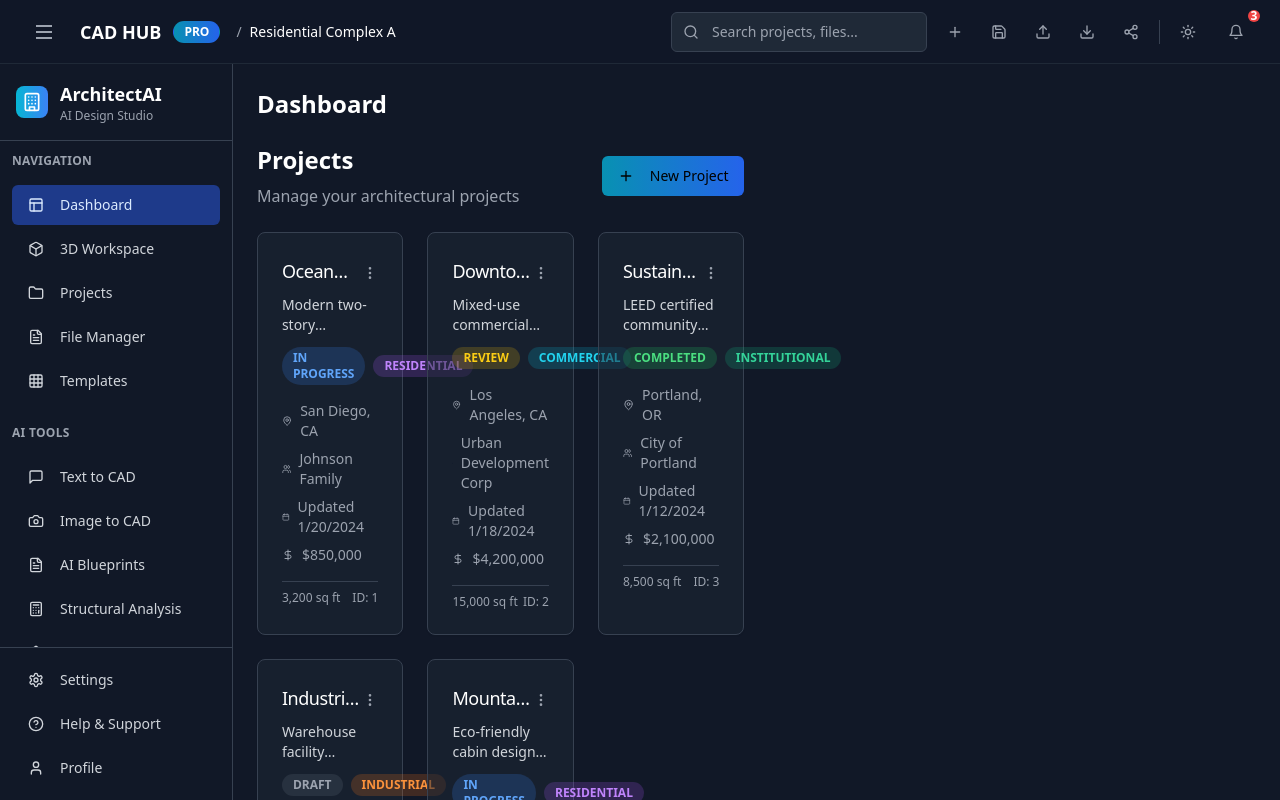
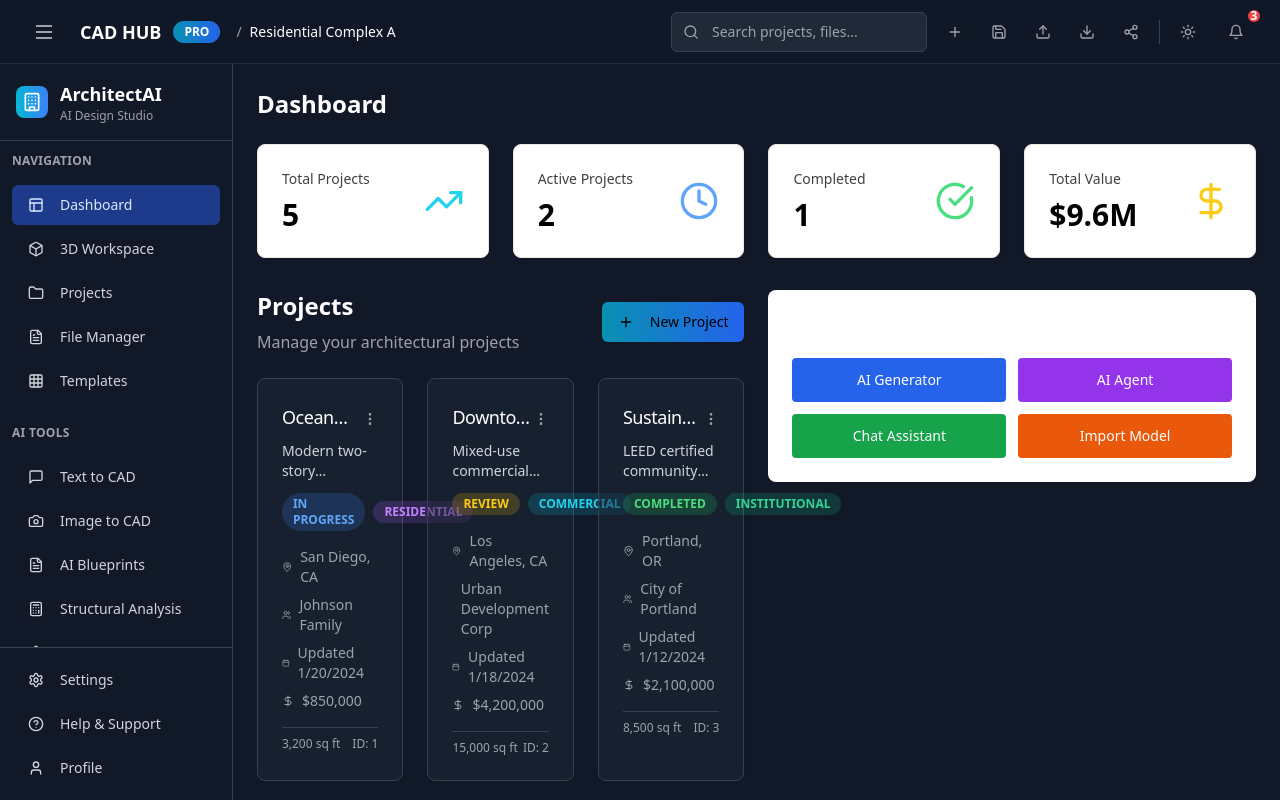
Before and after one commit to lalomorales22/cad-hub-architech-AI, a React (Vite) app: page / in a window 1280 px wide. Built offline with nearby package versions, Linux system fonts and the light colour scheme.

Commit message:
Fix dashboard layout and UI issues
Restored the 3D workspace, fixed dashboard card and text visibility, and added a close button to the AI Agent widget.

```diff
--- a/src/components/MainWorkspace.tsx
+++ b/src/components/MainWorkspace.tsx
@@ -16,6 +16,8 @@ import { StructuralAnalysis } from './StructuralAnalysis';
 import { CodeChecker } from './CodeChecker';
 import { CostEstimator } from './CostEstimator';
 import { ParametricStudio } from './ParametricStudio';
+import { ThreeJSCanvas } from './ThreeJSCanvas';
+import { StatsOverview } from './StatsOverview';
 
 interface MainWorkspaceProps {
   theme: 'dark' | 'light';
@@ -28,14 +30,18 @@ export const MainWorkspace = ({ theme, activeProject, currentView }: MainWorkspa
   const [showAIAgent, setShowAIAgent] = useState(false);
   const [showChat, setShowChat] = useState(false);
   const [showImporter, setShowImporter] = useState(false);
+  const [cadData, setCadData] = useState(null);
 
   const handleAIGenerate = (cadData: any) => {
     console.log('AI Generated CAD data:', cadData);
+    setCadData(cadData);
     setShowAIGenerator(false);
+    setShowAIAgent(false);
   };
 
   const handleImportModel = (modelData: any) => {
     console.log('Imported model data:', modelData);
+    setCadData(modelData);
     setShowImporter(false);
   };
 
@@ -46,43 +52,80 @@ export const MainWorkspace = ({ theme, activeProject, currentView }: MainWorkspa
         return (
           <div className="p-6">
             <h2 className="text-2xl font-bold mb-6">Dashboard</h2>
+            <StatsOverview />
             <div className="grid grid-cols-1 lg:grid-cols-2 gap-6">
               <ProjectGrid />
+              <div className="space-y-4">
+                <div className="bg-card rounded-lg p-6">
+                  <h3 className="text-lg font-semibold mb-4">Quick Actions</h3>
+                  <div className="grid grid-cols-2 gap-3">
+                    <button
+                      onClick={() => setShowAIGenerator(true)}
+                      className="p-3 bg-blue-600 text-white rounded hover:bg-blue-700 text-sm"
+                    >
+                      AI Generator
+                    </button>
+                    <button
+                      onClick={() => setShowAIAgent(true)}
+                      className="p-3 bg-purple-600 text-white rounded hover:bg-purple-700 text-sm"
+                    >
+                      AI Agent
+                    </button>
+                    <button
+                      onClick={() => setShowChat(true)}
+                      className="p-3 bg-green-600 text-white rounded hover:bg-green-700 text-sm"
+                    >
+                      Chat Assistant
+                    </button>
+                    <button
+                      onClick={() => setShowImporter(true)}
+                      className="p-3 bg-orange-600 text-white rounded hover:bg-orange-700 text-sm"
+                    >
+                      Import Model
+                    </button>
+                  </div>
+                </div>
+              </div>
             </div>
           </div>
         );
 
       case 'workspace':
         return (
-          <div className="h-full flex items-center justify-center">
-            <div className="text-center space-y-4">
-              <h2 className="text-2xl font-bold">3D CAD Workspace</h2>
-              <div className="flex gap-4">
+          <div className="h-full flex flex-col">
+            <div className="p-4 border-b border-border">
+              <div className="flex justify-between items-center">
+                <h2 className="text-xl font-bold">3D CAD Workspace</h2>
+                <div className="flex gap-2">
                   <button
                     onClick={() => setShowAIGenerator(true)}
-                  className="px-4 py-2 bg-blue-600 text-white rounded hover:bg-blue-700"
+                    className="px-3 py-1.5 bg-blue-600 text-white rounded hover:bg-blue-700 text-sm"
                   >
                     AI Generator
                   </button>
                   <button
                     onClick={() => setShowAIAgent(true)}
-                  className="px-4 py-2 bg-purple-600 text-white rounded hover:bg-purple-700"
+                    className="px-3 py-1.5 bg-purple-600 text-white rounded hover:bg-purple-700 text-sm"
                   >
                     AI Agent
                   </button>
                   <button
                     onClick={() => setShowChat(true)}
-                  className="px-4 py-2 bg-green-600 text-white rounded hover:bg-green-700"
+                    className="px-3 py-1.5 bg-green-600 text-white rounded hover:bg-green-700 text-sm"
                   >
                     Chat
                   </button>
                   <button
                     onClick={() => setShowImporter(true)}
-                  className="px-4 py-2 bg-orange-600 text-white rounded hover:bg-orange-700"
+                    className="px-3 py-1.5 bg-orange-600 text-white rounded hover:bg-orange-700 text-sm"
                   >
-                  Import Model
+                    Import
                   </button>
                 </div>
+              </div>
+            </div>
+            <div className="flex-1">
+              <ThreeJSCanvas cadData={cadData} />
             </div>
           </div>
         );
@@ -145,35 +188,40 @@ export const MainWorkspace = ({ theme, activeProject, currentView }: MainWorkspa
 
       default:
         return (
-          <div className="h-full flex items-center justify-center">
-            <div className="text-center space-y-4">
-              <h2 className="text-2xl font-bold">3D CAD Workspace</h2>
-              <div className="flex gap-4">
+          <div className="h-full flex flex-col">
+            <div className="p-4 border-b border-border">
+              <div className="flex justify-between items-center">
+                <h2 className="text-xl font-bold">3D CAD Workspace</h2>
+                <div className="flex gap-2">
                   <button
                     onClick={() => setShowAIGenerator(true)}
-                  className="px-4 py-2 bg-blue-600 text-white rounded hover:bg-blue-700"
+                    className="px-3 py-1.5 bg-blue-600 text-white rounded hover:bg-blue-700 text-sm"
                   >
                     AI Generator
                   </button>
                   <button
                     onClick={() => setShowAIAgent(true)}
-                  className="px-4 py-2 bg-purple-600 text-white rounded hover:bg-purple-700"
+                    className="px-3 py-1.5 bg-purple-600 text-white rounded hover:bg-purple-700 text-sm"
                   >
                     AI Agent
                   </button>
                   <button
                     onClick={() => setShowChat(true)}
-                  className="px-4 py-2 bg-green-600 text-white rounded hover:bg-green-700"
+                    className="px-3 py-1.5 bg-green-600 text-white rounded hover:bg-green-700 text-sm"
                   >
                     Chat
                   </button>
                   <button
                     onClick={() => setShowImporter(true)}
-                  className="px-4 py-2 bg-orange-600 text-white rounded hover:bg-orange-700"
+                    className="px-3 py-1.5 bg-orange-600 text-white rounded hover:bg-orange-700 text-sm"
                   >
-                  Import Model
+                    Import
                   </button>
                 </div>
+              </div>
+            </div>
+            <div className="flex-1">
+              <ThreeJSCanvas cadData={cadData} />
             </div>
           </div>
         );
@@ -187,28 +235,36 @@ export const MainWorkspace = ({ theme, activeProject, currentView }: MainWorkspa
       {/* Advanced AI Widget */}
       {showAIGenerator && (
         <div className="fixed inset-0 bg-black/50 backdrop-blur-sm flex items-center justify-center z-50">
+          <div className="bg-white rounded-lg max-w-4xl max-h-[90vh] w-full mx-4 overflow-hidden relative">
+            <button
+              onClick={() => setShowAIGenerator(false)}
+              className="absolute top-4 right-4 text-black hover:text-gray-700 z-10 text-2xl font-bold"
+            >
+              ×
+            </button>
             <AdvancedAIWidget
               onGenerate={handleAIGenerate}
               onClose={() => setShowAIGenerator(false)}
-            theme={theme}
+              theme="light"
             />
+          </div>
         </div>
       )}
 
       {/* AI Agent */}
       {showAIAgent && (
         <div className="fixed inset-0 bg-black/50 backdrop-blur-sm flex items-center justify-center z-50">
-          <div className="bg-white dark:bg-gray-800 rounded-lg max-w-6xl max-h-[90vh] w-full mx-4 overflow-hidden">
-            <AIAgent
-              theme={theme}
-              onGenerateComplete={handleAIGenerate}
-            />
+          <div className="bg-white rounded-lg max-w-6xl max-h-[90vh] w-full mx-4 overflow-hidden relative">
             <button
               onClick={() => setShowAIAgent(false)}
-              className="absolute top-4 right-4 text-gray-500 hover:text-gray-700"
+              className="absolute top-4 right-4 text-black hover:text-gray-700 z-10 text-2xl font-bold"
             >
               ×
             </button>
+            <AIAgent
+              theme="light"
+              onGenerateComplete={handleAIGenerate}
+            />
           </div>
         </div>
       )}
--- a/src/components/StatsOverview.tsx
+++ b/src/components/StatsOverview.tsx
@@ -43,10 +43,10 @@ export const StatsOverview = () => {
           <CardContent className="p-6">
             <div className="flex items-center justify-between">
               <div>
-                <p className="text-muted-foreground text-sm font-medium">{stat.title}</p>
-                <p className="text-2xl font-bold text-foreground mt-1">{stat.value}</p>
+                <p className="text-muted-foreground text-sm font-medium mb-2">{stat.title}</p>
+                <p className="text-3xl font-bold text-foreground">{stat.value}</p>
               </div>
-              <stat.icon className={`h-8 w-8 ${stat.color}`} />
+              <stat.icon className={`h-10 w-10 ${stat.color}`} />
             </div>
           </CardContent>
         </Card>
```
Lines whose indentation alone changed are shown as unchanged.
